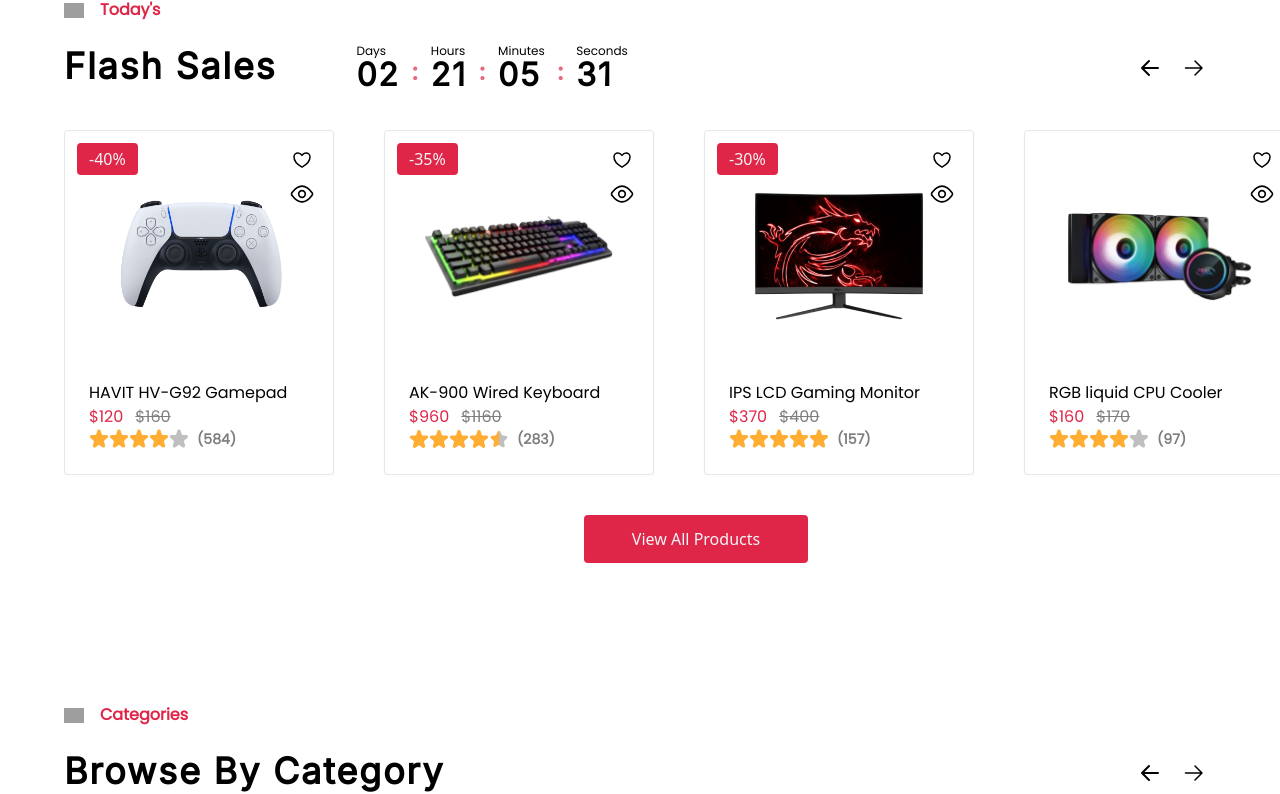
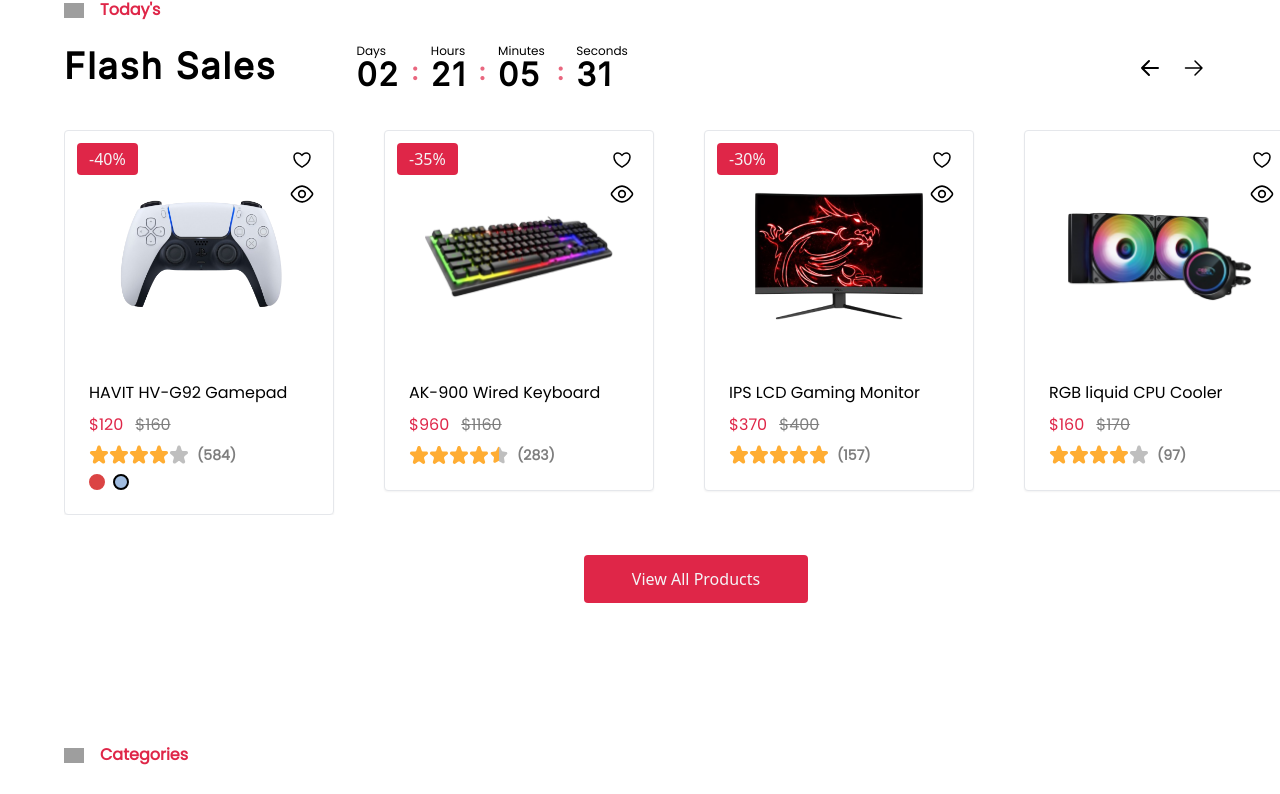
Before and after one commit to BarcDevs/TechTreasure--client, a React (Vite) app: page / in a window 1280 px wide. Shown: the part 638-1432 px from the top of the page. Built offline with nearby package versions, Linux system fonts and the light colour scheme; grey boxes are pictures that could not be loaded.

Commit message:
added color picker to item card

```diff
--- a/src/components/shop/Item.tsx
+++ b/src/components/shop/Item.tsx
@@ -4,11 +4,13 @@
 import eye from '/assets/icons/eye.svg'
 import heart from '/assets/icons/heart.svg'
 import trash from '/assets/icons/trash.svg'
-import {Product} from '@/types'
+import {Product, ProductWithColors} from '@/types'
 import {useNavigate} from 'react-router-dom'
 import {useTranslation} from 'react-i18next'
 import {GLOBAL_LOCALES, I18N_NAMESPACES} from '@/constants/locales.ts'
 import {isProductWithColors} from '@/lib/utils.ts'
+import {useState} from 'react'
+import ColorPicker from '@/components/shared/ColorPicker.tsx'
 
 type ItemProps = {
     item: Product
@@ -25,6 +27,10 @@
 const Item = ({item, variant, onDelete}: ItemProps | WishlistItemProps) => {
     const navigate = useNavigate()
     const {t} = useTranslation([I18N_NAMESPACES.shop, I18N_NAMESPACES.global])
+
+    const isColors = isProductWithColors(item)
+    const [color, setColor] = useState((item as ProductWithColors).defaultColor || null)
+    const image = isColors ? item.mainImage[color!] : item.mainImage
 
     const handleCardClick = () => {
         navigate(`/items/${item.id}`)
@@ -84,7 +90,7 @@
                     </div>
                     <div className={'mx-7 my-6'}>
                         <img className={variant !== 'wishlist' ? 'group-hover:max-h-[145px]' : 'max-h-[145px]'}
-                             src={isProductWithColors(item) ? item.mainImage[item.defaultColor] : item.mainImage}
+                             src={image}
                              alt="item"/>
                     </div>
                     <button onClick={handleCartClick}
@@ -93,7 +99,7 @@
                         {t('addToCart')}
                     </button>
                 </CardContent>
-                <CardFooter className={'text-body-medium flex-col-start'}>
+                <CardFooter className={'text-body-medium flex-col-start gap-2'}>
                     <div className="text-black">
                         {item.name}
                     </div>
@@ -105,7 +111,7 @@
                         <Rating rating={item.rating}/>
                         <div className="text-small-semibold text-black opacity-50">({item.votes})</div>
                     </div>}
-                    {/*<todo ColorPicker/>*/}
+                    {isColors && <ColorPicker colors={item.colors} color={color} setColor={setColor}/>}
                 </CardFooter>
             </Card>
         </article>
```
